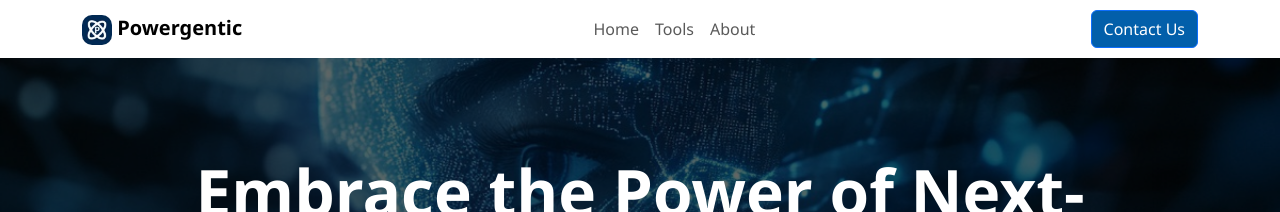
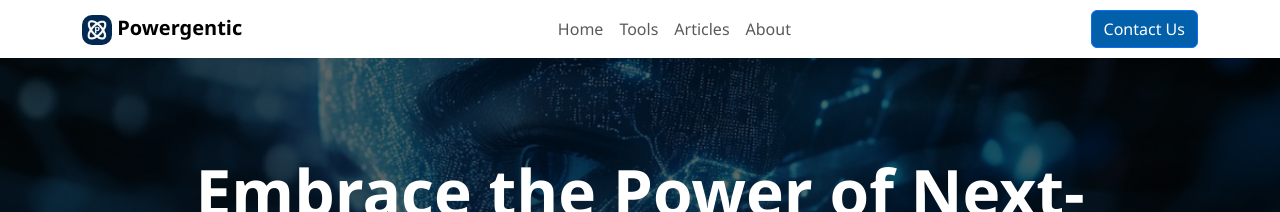
Before and after one commit to powergentic/website, a Jekyll site: the page built from index.html, in a window 1280 px wide and 900 px high. Shown: the top 212 px of the window. Built offline with Jekyll 4.4.1, drawn with Linux system fonts in a browser that asks for light colours; a script that is not in the unit is left out.

Commit message:
Update header.html

```diff
--- a/_includes/header.html
+++ b/_includes/header.html
@@ -11,6 +11,7 @@
       <ul class="navbar-nav ms-auto">
         <li class="nav-item"><a class="nav-link" href="/">Home</a></li>
         <li class="nav-item"><a class="nav-link" href="/#tools">Tools</a></li>
+        <li class="nav-item"><a class="nav-link" href="https://powergentic.beehiiv.com/" target="_blank">Articles</a></li>
         <li class="nav-item"><a class="nav-link" href="/#about">About</a></li>
       </ul>
       <ul class="navbar-nav ms-auto">
```
